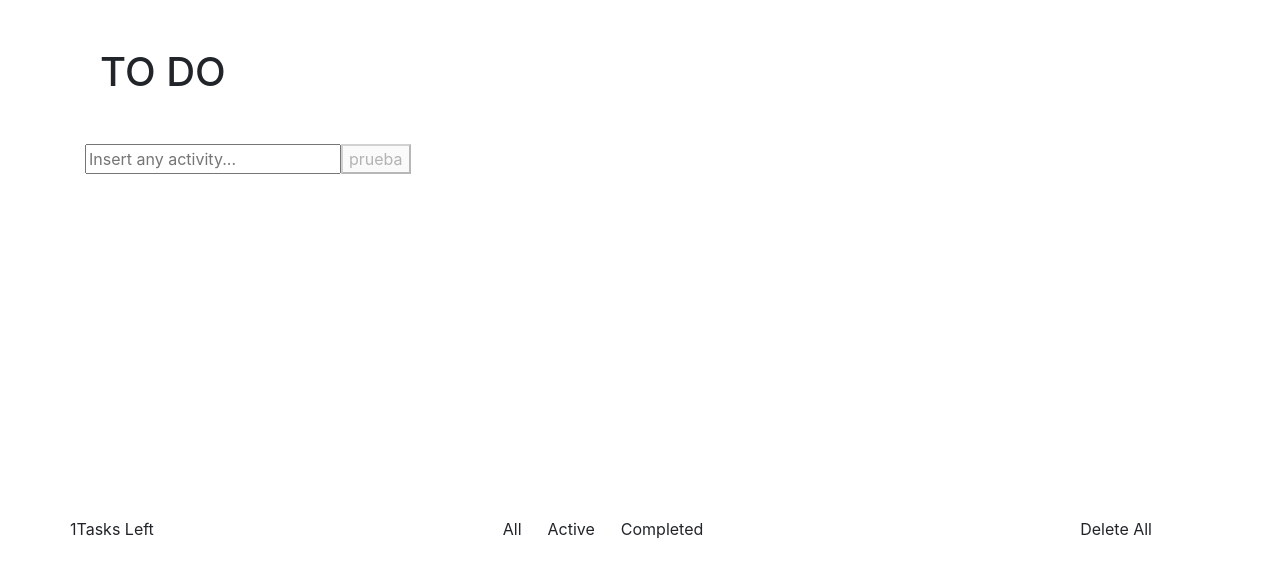
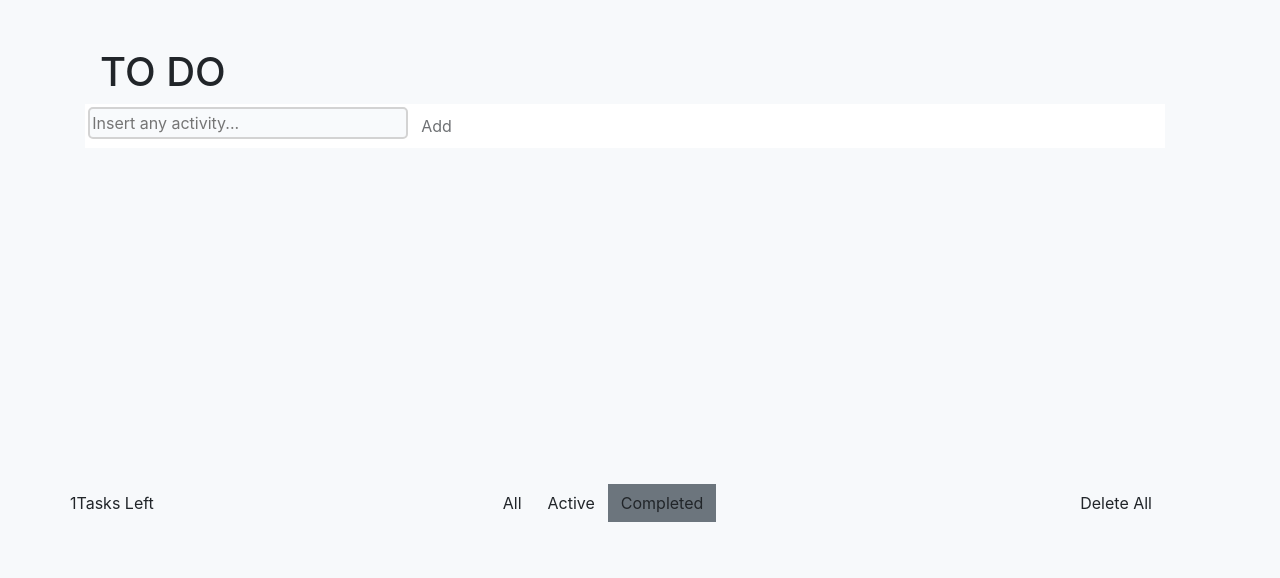
Before and after one commit to assembler-institute/reactjs-wish-list, a React (Create React App) app: page /completed in a window 1280 px wide. Shown: the top 578 px of the page. Built offline with nearby package versions, Linux system fonts and the light colour scheme.

Commit message:
working in the layout

```diff
--- a/src/Components/Button/Button.js
+++ b/src/Components/Button/Button.js
@@ -1,4 +1,5 @@
 import React, {Component} from "react";
+import './Button.scss'
 
 class Button extends Component {
     constructor(props){
--- /dev/null
+++ b/src/Components/Button/Button.scss
@@ -0,0 +1,6 @@
+.btn{
+    &__group{
+        display: flex;
+        flex-direction: row;
+    }
+}
--- a/src/Components/Counter/Counter.js
+++ b/src/Components/Counter/Counter.js
@@ -1,4 +1,6 @@
 import React, {Component} from "react";
+
+import './Counter.scss'
 
 class Counter extends Component {
 
--- /dev/null
+++ b/src/Components/Counter/Counter.scss
@@ -0,0 +1,5 @@
+.counter__container{
+    display: flex;
+    flex-direction: row;
+    align-items: center;
+}
--- a/src/Components/Footer/Footer.js
+++ b/src/Components/Footer/Footer.js
@@ -1,5 +1,7 @@
 import React, { Component } from "react";
-import { Link } from "react-router-dom";
+import { NavLink } from "react-router-dom";
+
+import  './Footer.scss'
 
 import Button from '../Button'
 import Counter from "../Counter"
@@ -13,21 +15,21 @@ class Footer extends Component{
             <div className="footer">
                 <Counter />
                 <div className="btn__group">
-                    <Link to="/">
+                    <NavLink to="/">
                     <Button
                         value="All"
                     />
-                    </Link>
-                    <Link to="/active">
+                    </NavLink>
+                    <NavLink to="/active" activeClassName="btn-secondary">
                     <Button
                         value="Active"
                     />
-                    </Link>
-                    <Link to="completed">
+                    </NavLink>
+                    <NavLink to="completed" activeClassName="btn-secondary">
                     <Button
                         value="Completed"
                     />
-                    </Link>
+                    </NavLink>
                 </div>
                 <Button
                     value="Delete All"
--- /dev/null
+++ b/src/Components/Footer/Footer.scss
@@ -0,0 +1,7 @@
+.footer{
+    width: 100%;
+    display: flex;
+    flex-direction: row;
+    justify-content: space-between;
+    align-items: center;
+}
--- a/src/Components/Input/input.js
+++ b/src/Components/Input/input.js
@@ -23,18 +23,20 @@ class Input extends Component {
         return(<>
             <div className="input-group mb-3">
                         <input
-                        type="text"
-                        placeholder="Insert any activity... "
-                        aria-label="Insert any activity..."
-                        value={this.state.newToDo}
-                        onChange={e => this.updateInput("newToDo", e.target.value)}
+                            type="text"
+                            placeholder="Insert any activity... "
+                            class="input__text"
+                            aria-label="Insert any activity..."
+                            value={this.state.newToDo}
+                            onChange={e => this.updateInput("newToDo", e.target.value)}
                         />
                     <div>
                         <button
                         type="submit"
+                        class="btn"
                         onClick={() => this.props.handelSubmit(this.state.newToDo)}
                         disabled={!this.state.newToDo.length}
-                        >prueba</button>
+                        >Add</button>
                     </div>
 
                 </div>
--- a/src/Components/Input/input.scss
+++ b/src/Components/Input/input.scss
@@ -1,5 +1,12 @@
-.contaner__toDo {
-  display: flex;
-  align-items: center;
-  flex-direction: column;
+.input__text{
+  border: solid 2px lightgray;
+  border-radius: 5px;
+  width: 20rem;
+  height: 2rem;
+  background-color: rgba(176, 196, 222, 0.096);;
 }
+
+.input-group{
+  padding: 0.2rem;
+  background-color: white;
+}
--- a/src/Components/TodoList/TodoList.js
+++ b/src/Components/TodoList/TodoList.js
@@ -41,23 +41,21 @@ class TodoListItem extends Component {
         return (
             <>
             <input type="checkbox"
-                   checked={done}
-                    onChange={e => this.handleCheckbox(done)}
+                checked={done}
+                onChange={e => this.handleCheckbox(done)}
 
                 />
-            {isEditing ? (<div>
+            {isEditing ? (<div class="input__todo__container">
                 <input type="text"
+                    class="input__text"
                     id={id}
                     value={value}
                     onChange={e => this.updateInput("value",e.target.value)
                     }
                 />
-                </div>):<p>{value}</p> }
-                <button class="btn__remove" type="button" onClick={() => handleRemove()}>Remove</button>
-                <button type="button" onClick={() => this.handleChange(id, value,done)}>
-                    {isEditing ? "Confirm": "Edit"}
-                </button>
-
+                <button type="button" class="btn" onClick={() => this.handleChange(id, value,done)}>Confirm</button>
+                </div>):<p onClick={() => this.handleChange(id, value,done)}>{value}</p> }
+                <button class="btn__remove btn" type="button" onClick={() => handleRemove()}>Remove</button>
             </>
         );
     }
@@ -70,11 +68,10 @@ constructor(props){
     render(){
 
         return (
-            <>
             <div className="todo__list__container container-lg">
             <ul>
             {this.props.items.map((el)=>
-                    <li key={el.id}>
+                    <li key={el.id} id={el.id}>
                     <TodoListItem
                         id={el.id}
                         value={el.value}
@@ -87,8 +84,7 @@ constructor(props){
 
               </ul>
             </div>
-
-        </>)
+        )
     }
 }
 
--- a/src/Components/TodoList/TodoList.scss
+++ b/src/Components/TodoList/TodoList.scss
@@ -1,12 +1,20 @@
 li{
     list-style: none;
+    display: flex;
+    flex-direction: row;
+    align-items: center;
 }
 
-li:hover > .btn__remove{
+// li:hover > .btn__remove{
+//     display: flex;
 
-    display: block;
+// }
+
+.btn__remove{
+    // display: none;
+    margin-right: 0rem;
 }
 
-.btn__remove{
-    display: none;
+.todo__list__container{
+    height: 20rem;
 }
--- a/src/Home/home.scss
+++ b/src/Home/home.scss
@@ -1,31 +1,6 @@
+body{
+    background-color: rgba(176, 196, 222, 0.096);
+}
 p{
     margin: 0;
 }
-.input__todo{
-    margin-top: 3rem;
-}
-
-.footer{
-    width: 100%;
-    display: flex;
-    flex-direction: row;
-    justify-content: space-between;
-    align-items: center;
-}
-
-.btn{
-    &__group{
-        display: flex;
-        flex-direction: row;
-    }
-}
-
-.todo__list__container{
-    height: 20rem;
-}
-
-.counter__container{
-    display: flex;
-    flex-direction: row;
-    align-items: center;
-}
```
